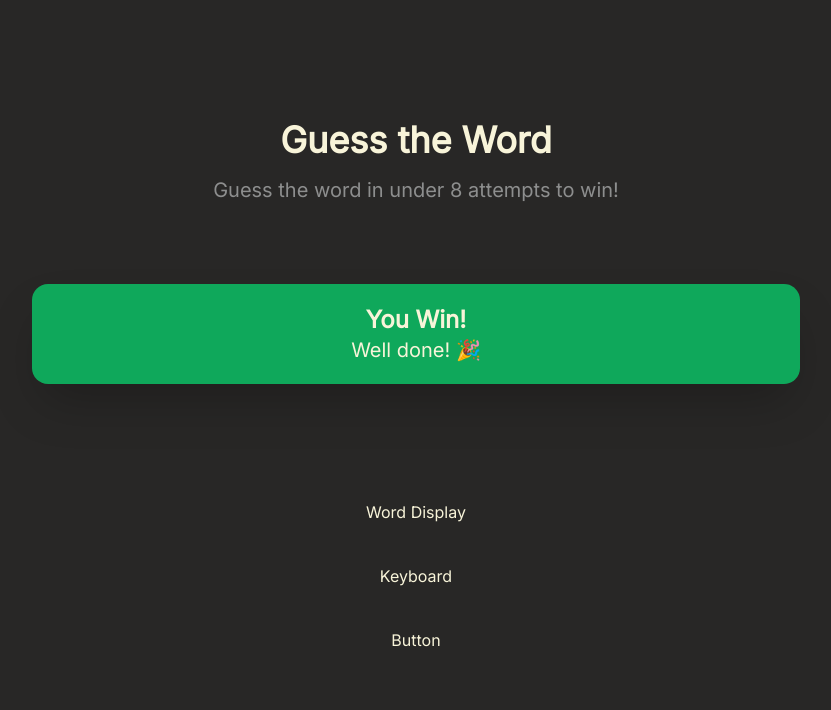
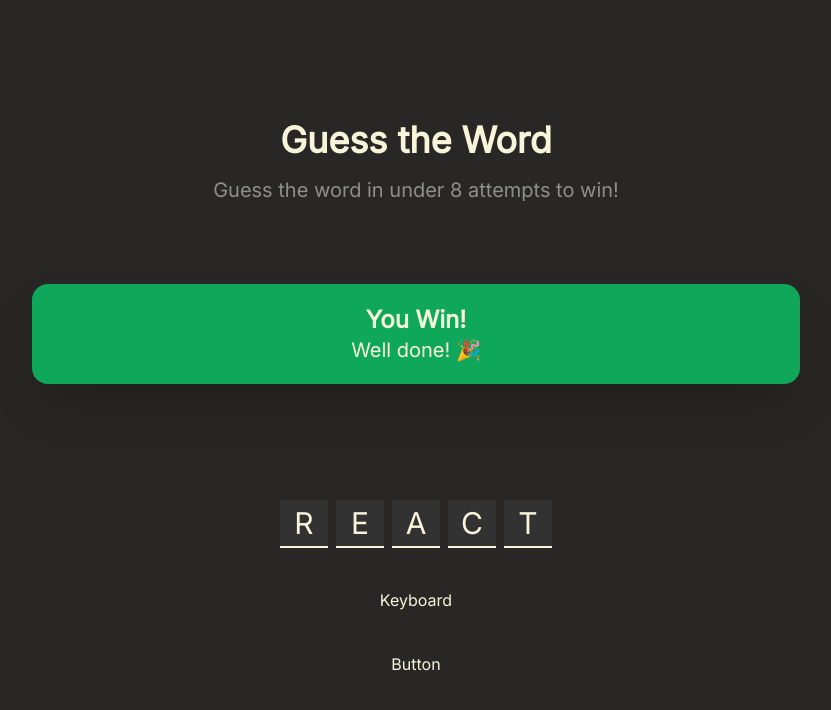
Before and after one commit to Syntrice/assembly-endgame, a React (Vite) app: page / in a window 1280 px wide. Shown: the top 710 px of the page, without its empty margins (224-1055 px from the left). Built offline with nearby package versions, Linux system fonts and the light colour scheme; some icons are missing.

Commit message:
feat: Create WordDisplay component

```diff
--- a/src/components/Main.tsx
+++ b/src/components/Main.tsx
@@ -10,7 +10,7 @@
         <main className="flex flex-col gap-10">
             <StatusDisplay status={GameState.Win} />
             <LifeIndicator lives={7} />
-            <WordDisplay />
+            <WordDisplay word="REACT" />
             <Keyboard />
             <div className="flex justify-center">
                 <Button />
--- a/src/components/word-display/WordDisplay.tsx
+++ b/src/components/word-display/WordDisplay.tsx
@@ -1,5 +1,16 @@
-export default function WordDisplay() {
+interface WordDisplayProps {
+    word: string
+}
+
+export default function WordDisplay({ word } : WordDisplayProps) {
+
+    const chars = word.split('');
+
     return (
-        <div className="flex justify-center"><p>Word Display</p></div>
+        <div className="flex justify-center gap-2 text-3xl">
+            {chars.map((char, index) => (
+                <span className="bg-theme-mid w-12 h-12 border-b-theme-foreground border-b-2 text flex justify-center items-center" key={index}>{char}</span>
+            ))}
+        </div>
     );
 }
--- a/src/index.css
+++ b/src/index.css
@@ -3,6 +3,7 @@
     --default-font-family: Inter, sans-serif;
     --color-theme-background: #282726;
     --color-theme-dark: #1D1E1E;
+    --color-theme-mid: #323232;
     --color-theme-foreground: #F8F4D9;
     --color-theme-faded: #8D8E8E;
     --color-theme-amber: #FBB928;
```
